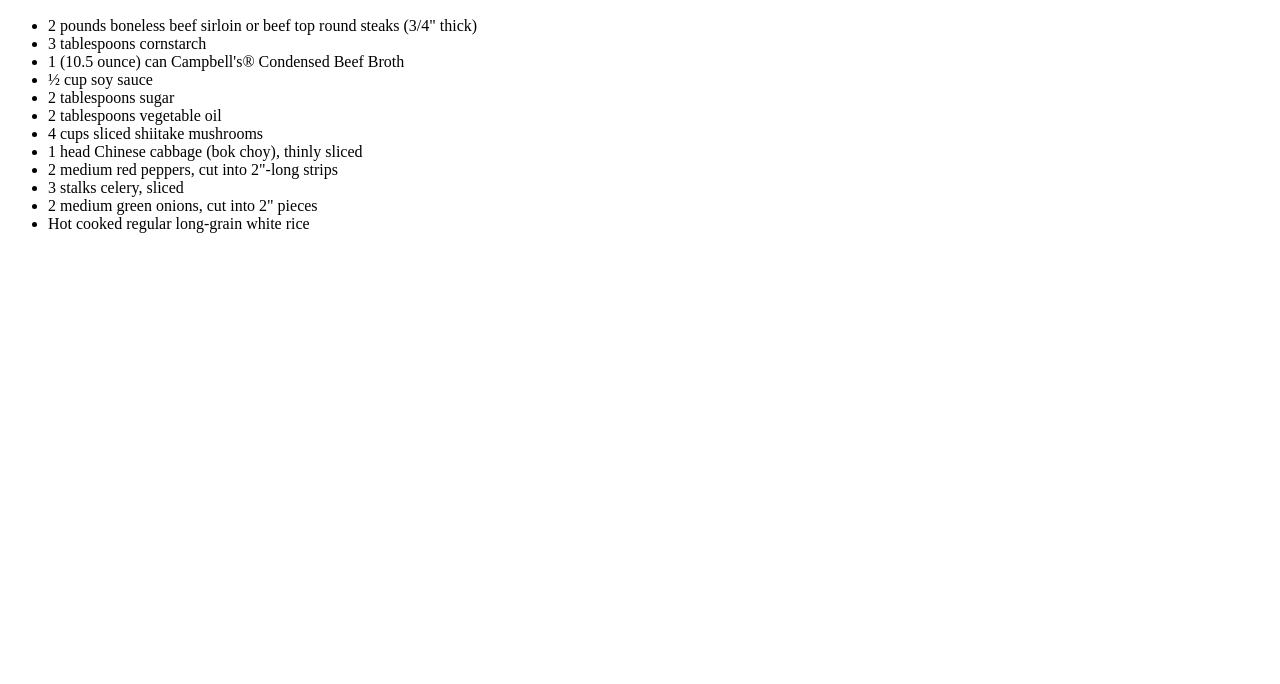
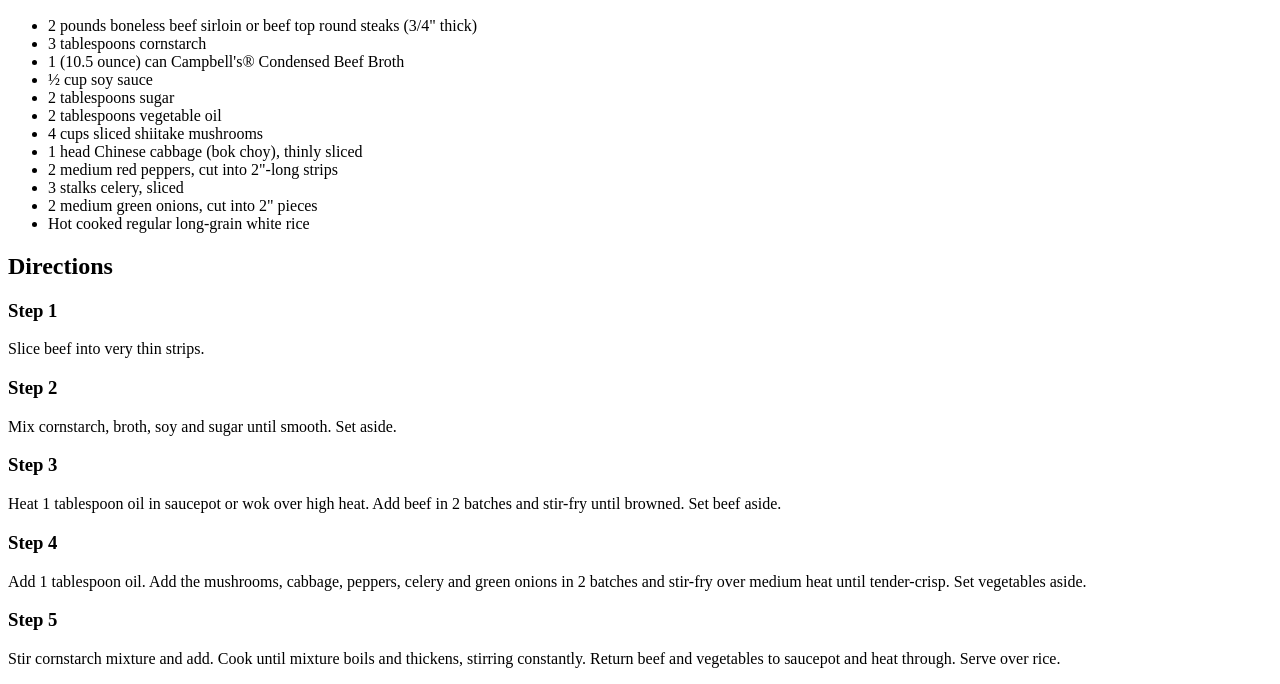
Before and after one commit to jpargus4119/odin-recipes, a plain HTML site: page recipes/japanese-beef-stir-fry.html in a window 1280 px wide. Shown: the part 157-841 px from the top of the page. Before the commit the page ends 800 px from the top, so only its background shows below. Drawn offline with Linux system fonts and the light colour scheme.

Commit message:
Add a cooking procedure of japanese beef stir fry

```diff
--- a/recipes/japanese-beef-stir-fry.html
+++ b/recipes/japanese-beef-stir-fry.html
@@ -15,7 +15,6 @@
         <h2>
             Ingredients
         </h2>
-        <p>
         <ul>
             <li>2 pounds boneless beef sirloin or beef top round steaks (3/4" thick)</li>
             <li>3 tablespoons cornstarch</li>
@@ -30,6 +29,21 @@
             <li>2 medium green onions, cut into 2" pieces</li>
             <li>Hot cooked regular long-grain white rice</li>
         </ul>
-        </p>
+
+        <h2>
+            Directions
+        </h2>
+
+        <h3>Step 1</h3>
+            <p>Slice beef into very thin strips.</p>
+        <h3>Step 2</h3>
+            <p>Mix cornstarch, broth, soy and sugar until smooth. Set aside.</p>
+        <h3>Step 3</h3>
+            <p>Heat 1 tablespoon oil in saucepot or wok over high heat. Add beef in 2 batches and stir-fry until browned. Set beef aside.</p>
+        <h3>Step 4</h3>
+            <p>Add 1 tablespoon oil. Add the mushrooms, cabbage, peppers, celery and green onions in 2 batches and stir-fry over medium heat until tender-crisp. Set vegetables aside.</p>
+        <h3>Step 5</h3>
+            <p>Stir cornstarch mixture and add. Cook until mixture boils and thickens, stirring constantly. Return beef and vegetables to saucepot and heat through. Serve over rice.</p>
+
     </body>
 </html>
```
